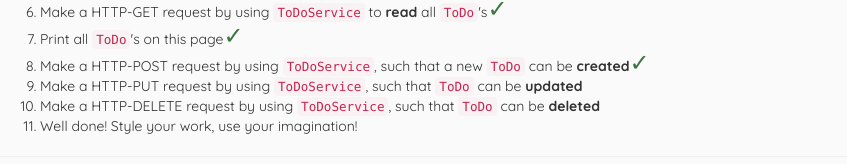
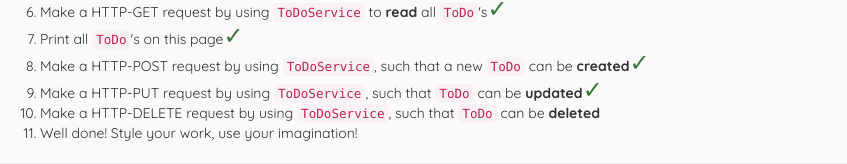
Before and after one commit to BRFCommend/commend-to-do-project, an Angular app: page / in a window 1280 px wide. Shown: the part 240-404 px from the top of the page, without its empty margins (0-847 px from the left). Built offline with nearby package versions, Linux system fonts and the light colour scheme; no server answers.

Commit message:
step-9: add tick

```diff
--- a/src/app/app.component.html
+++ b/src/app/app.component.html
@@ -11,7 +11,7 @@
     <li>Make a HTTP-GET request by using <code>ToDoService</code> to <strong>read</strong> all <code>ToDo</code>'s<span class="h3 text-success">✓</span></li>
     <li>Print all <code>ToDo</code>'s on this page<span class="h3 text-success">✓</span></li>
     <li>Make a HTTP-POST request by using <code>ToDoService</code>, such that a new <code>ToDo</code> can be <strong>created</strong><span class="h3 text-success">✓</span></li>
-    <li>Make a HTTP-PUT request by using <code>ToDoService</code>, such that <code>ToDo</code> can be <strong>updated</strong></li>
+    <li>Make a HTTP-PUT request by using <code>ToDoService</code>, such that <code>ToDo</code> can be <strong>updated</strong><span class="h3 text-success">✓</span></li>
     <li>Make a HTTP-DELETE request by using <code>ToDoService</code>, such that <code>ToDo</code> can be <strong>deleted</strong></li>
     <li>Well done! Style your work, use your imagination!</li>
 </ol>
```
